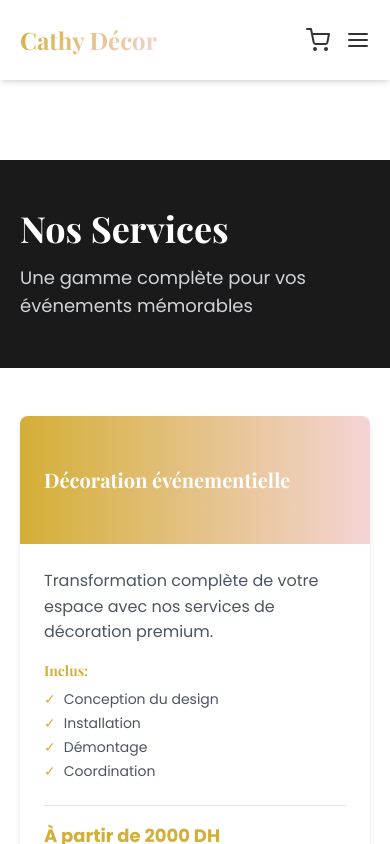
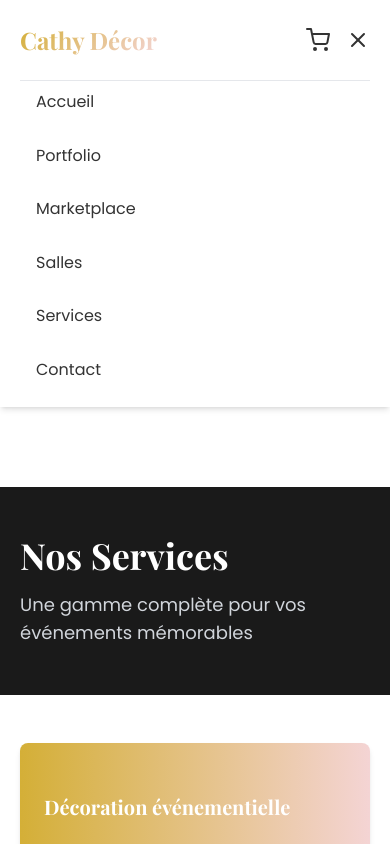
Before and after one commit to nelson227/cathy-decor, a React (Vite) app in the folder frontend/: page /services in a window 390 px wide. Both pictures are taken after a click on the button "Toggle menu". Shown: the top 844 px of the page. Built offline with nearby package versions, Linux system fonts and the light colour scheme; no server answers.

Commit message:
Fix: menu mobile button functionality on mobile devices - Added state management for mobile menu toggle - Implemented onClick handler on hamburger button - Added mobile menu dropdown navigation - Menu now closes when selecting a link

```diff
--- a/frontend/src/components/Header.jsx
+++ b/frontend/src/components/Header.jsx
@@ -1,12 +1,13 @@
-import React from 'react';
+import React, { useState } from 'react';
 import { Link } from 'react-router-dom';
-import { FiMenu, FiShoppingCart } from 'react-icons/fi';
+import { FiMenu, FiShoppingCart, FiX } from 'react-icons/fi';
 import { useCart, useAuth } from '../hooks';
 
 function Header() {
   const cart = useCart();
   const { user } = useAuth();
   const itemCount = cart.items.length;
+  const [mobileMenuOpen, setMobileMenuOpen] = useState(false);
 
   return (
     <header className="bg-white shadow-md sticky top-0 z-50">
@@ -47,12 +48,28 @@ function Header() {
               )}
             </Link>
 
-            {/* Menu Mobile */}
-            <button className="md:hidden">
-              <FiMenu size={24} />
+            {/* Menu Mobile Button */}
+            <button
+              className="md:hidden"
+              onClick={() => setMobileMenuOpen(!mobileMenuOpen)}
+              aria-label="Toggle menu"
+            >
+              {mobileMenuOpen ? <FiX size={24} /> : <FiMenu size={24} />}
             </button>
           </div>
         </div>
+
+        {/* Mobile Menu */}
+        {mobileMenuOpen && (
+          <nav className="md:hidden pb-4 flex flex-col gap-3 border-t border-gray-200">
+            <Link to="/" className="px-4 py-2 hover:text-gold transition" onClick={() => setMobileMenuOpen(false)}>Accueil</Link>
+            <Link to="/portfolio" className="px-4 py-2 hover:text-gold transition" onClick={() => setMobileMenuOpen(false)}>Portfolio</Link>
+            <Link to="/marketplace" className="px-4 py-2 hover:text-gold transition" onClick={() => setMobileMenuOpen(false)}>Marketplace</Link>
+            <Link to="/salles" className="px-4 py-2 hover:text-gold transition" onClick={() => setMobileMenuOpen(false)}>Salles</Link>
+            <Link to="/services" className="px-4 py-2 hover:text-gold transition" onClick={() => setMobileMenuOpen(false)}>Services</Link>
+            <Link to="/contact" className="px-4 py-2 hover:text-gold transition" onClick={() => setMobileMenuOpen(false)}>Contact</Link>
+          </nav>
+        )}
       </div>
     </header>
   );
```
